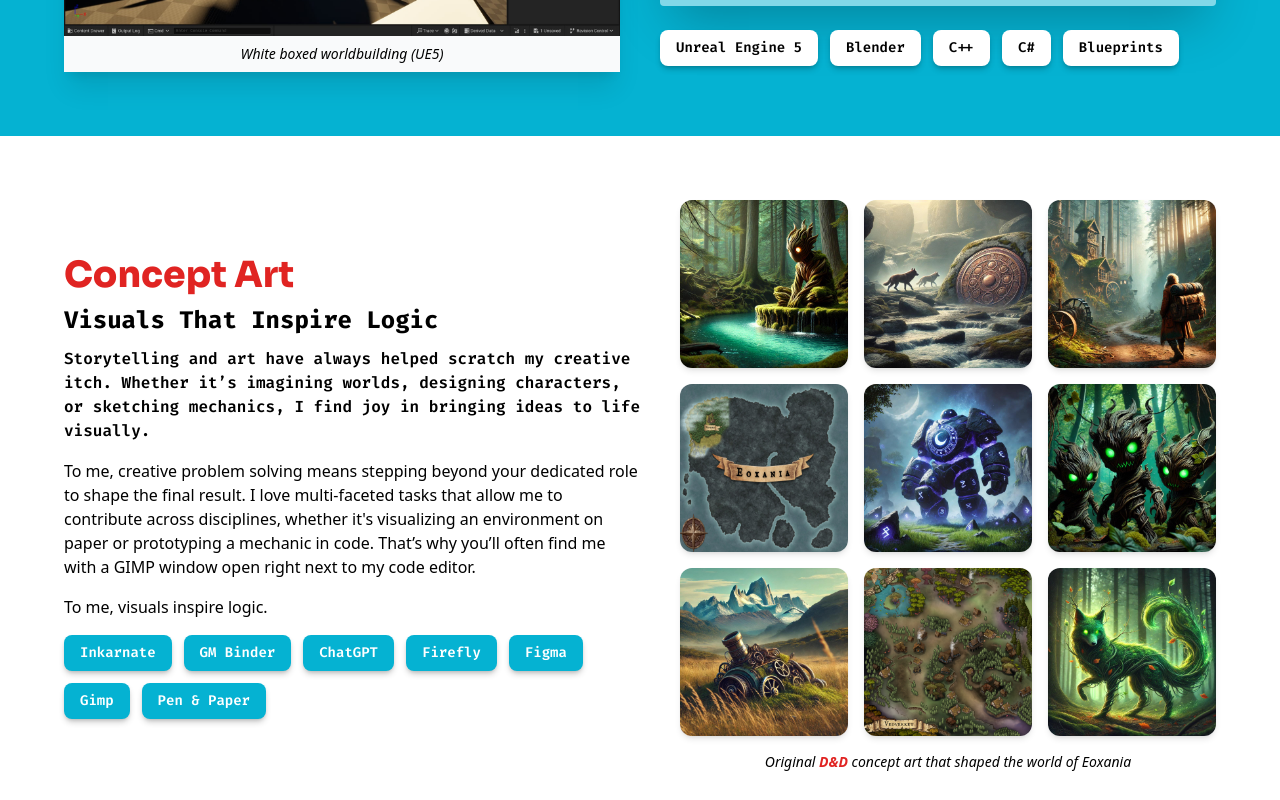
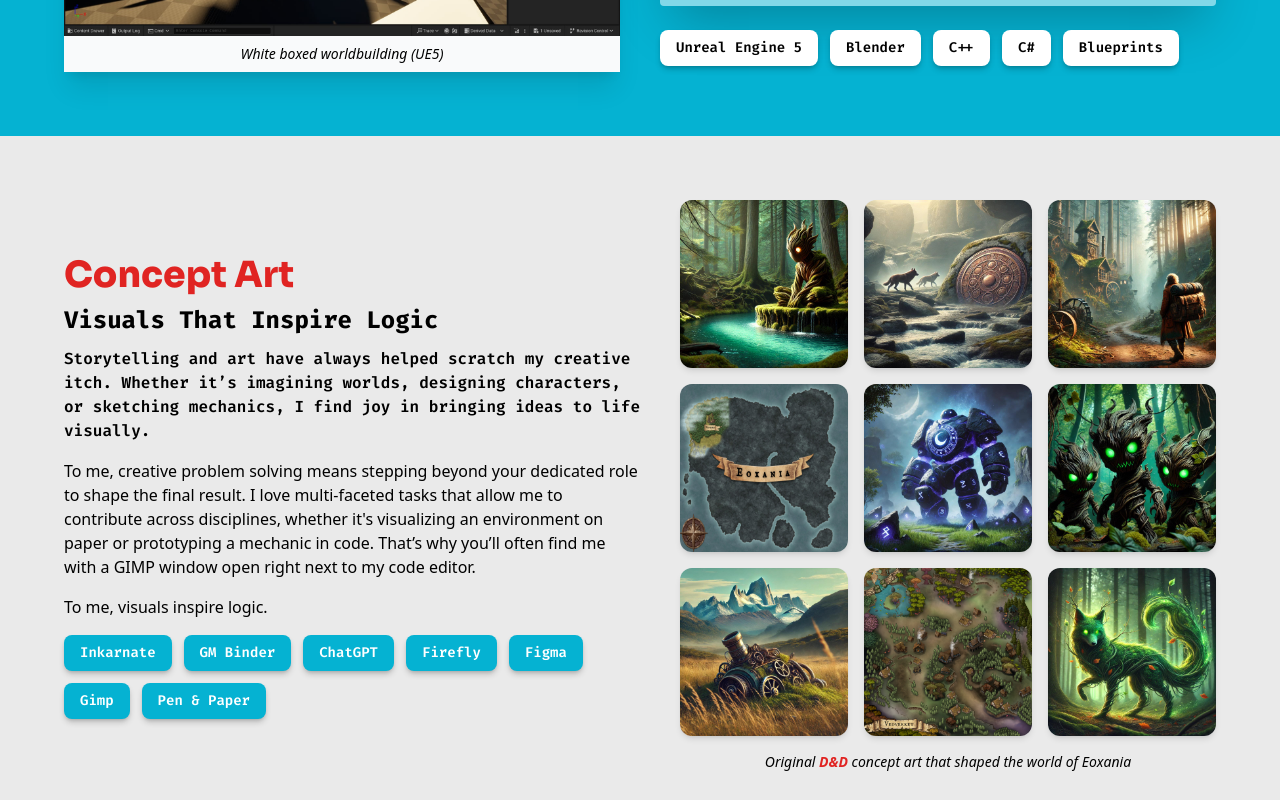
Before and after one commit to TeodorFredriksson95/cv-website-2025, a Next.js app: page /gamedevelopment in a window 1280 px wide. Shown: the part 2220-3020 px from the top of the page. Built offline with nearby package versions, Linux system fonts and the light colour scheme.

Commit message:
fix: update background color class for consistency in game development section

```diff
--- a/src/app/gamedevelopment/page.tsx
+++ b/src/app/gamedevelopment/page.tsx
@@ -176,7 +176,7 @@ import Link from "next/link";
 
 
 
-<Section className="bg-background">
+<Section className="bg-background-gray">
   <div className="container mx-auto px-6 flex flex-col lg:flex-row items-center justify-center gap-10">
 
     <div className=" text-left lg:max-w-1/2">
--- a/src/app/globals.css
+++ b/src/app/globals.css
@@ -4,6 +4,7 @@
   --color-primary: #05b2d2;
   --color-accent: #e02422;
   --color-background: #fff;
+  --color-background-gray: #eaeaea;
   --color-background-black: #000;
   --color-foreground: #f1f5f9;
   --color-muted: #1f2937;
@@ -31,3 +32,7 @@ html[style*="overflow: hidden"] {
   overflow: auto !important;
   padding-right: 0 !important;
 }
+
+body {
+  background-color: #eaeaea;
+}
```
